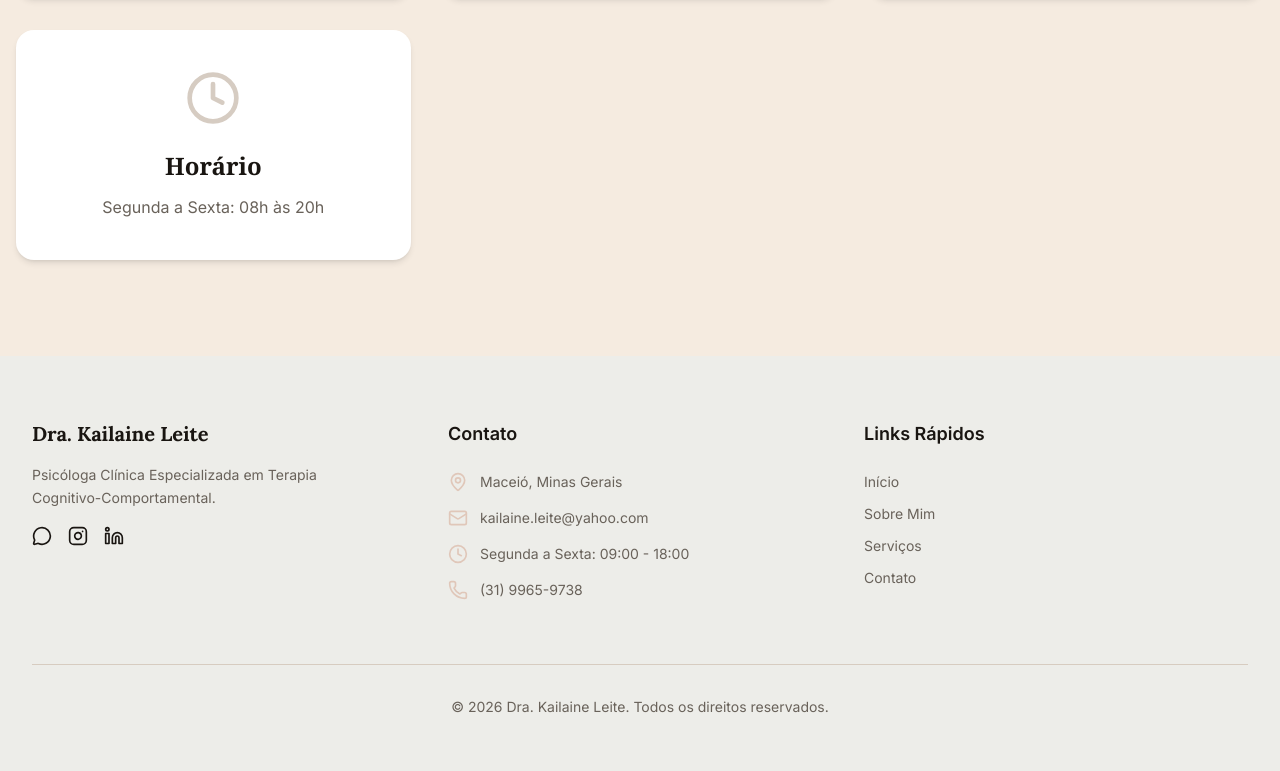
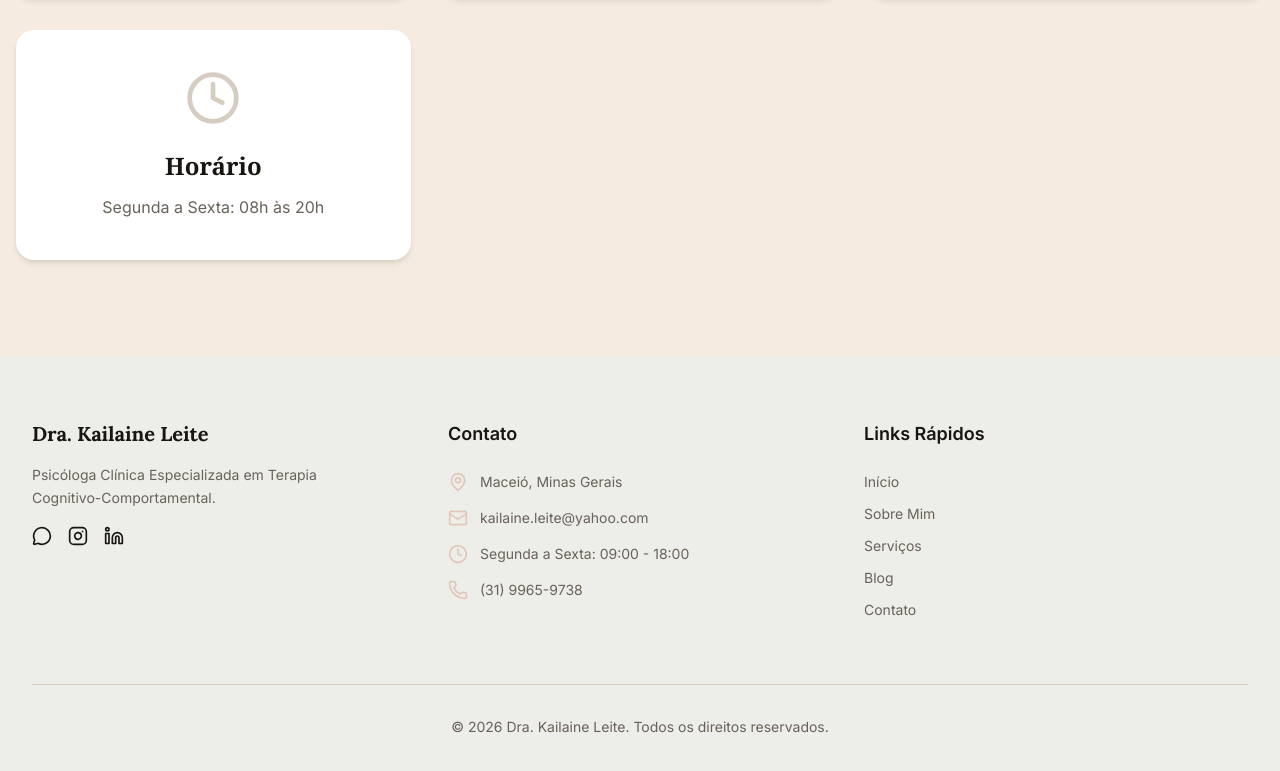
Before and after one commit to cassio-leite/landing-psicologa, a Next.js app: page / in a window 1280 px wide. Shown: the part 4268-5039 px from the top of the page. Built offline with nearby package versions, Linux system fonts and the light colour scheme; no server answers.

Commit message:
feat(navigation): add blog link to footer menu

```diff
--- a/app/_components/footer.tsx
+++ b/app/_components/footer.tsx
@@ -1,3 +1,4 @@
+import Link from "next/link";
 import {
   Instagram,
   Linkedin,
@@ -93,18 +94,21 @@ export function Footer() {
           <div className="flex flex-col items-center md:items-start">
             <h3 className="text-lg font-semibold mb-6">Links Rápidos</h3>
             <nav className="flex flex-col gap-3 text-sm text-muted-foreground">
-              <a href="#inicio" className="hover:text-primary transition-colors">
+              <Link href="/#inicio" className="hover:text-primary transition-colors">
                 Início
-              </a>
-              <a href="#sobre" className="hover:text-primary transition-colors">
+              </Link>
+              <Link href="/#sobre" className="hover:text-primary transition-colors">
                 Sobre Mim
-              </a>
-              <a href="#servicos" className="hover:text-primary transition-colors">
+              </Link>
+              <Link href="/#servicos" className="hover:text-primary transition-colors">
                 Serviços
-              </a>
-              <a href="#contato" className="hover:text-primary transition-colors">
+              </Link>
+              <Link href="/blog" className="hover:text-primary transition-colors">
+                Blog
+              </Link>
+              <Link href="/#contato" className="hover:text-primary transition-colors">
                 Contato
-              </a>
+              </Link>
             </nav>
           </div>
         </div>
```
